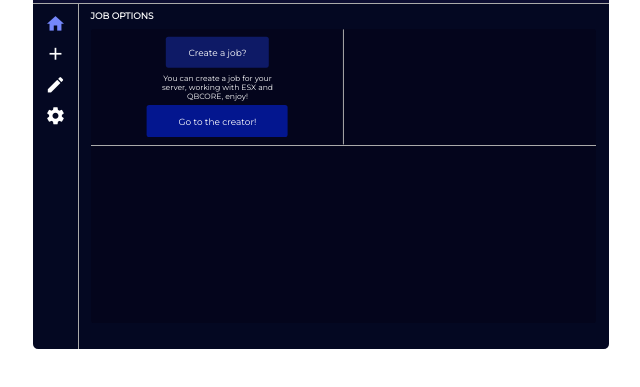
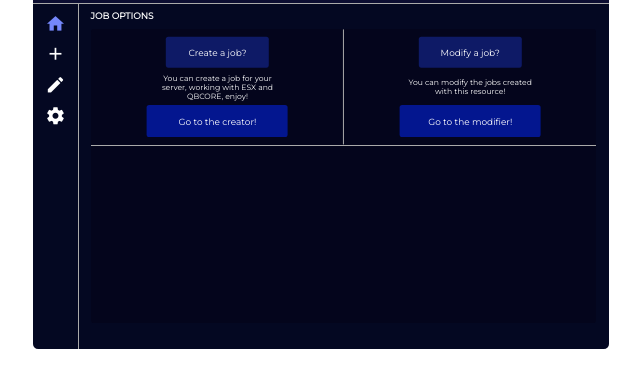
Before and after one commit to Chiqu1/guille_jobcreatorv2, a website: page Ui/Index.html in a window 1280 px wide. Shown: the part 243-630 px from the top of the page, without its empty margins (319-959 px from the left). Drawn offline with nearby package versions, Linux system fonts and the light colour scheme; no server answers.

Commit message:
feat(home) home screen

```diff
--- a/Ui/Index.html
+++ b/Ui/Index.html
@@ -42,7 +42,11 @@
                         <div class="button createjob"><span class="text buttext">Go to the creator!</span></div>
                     </div>
                     <div class="box-right">
-
+                        <div class="doyouwant lefty">
+                            <span class="text doyoutitle">Modify a job?</span>
+                        </div>
+                        <span class="text doinfo">You can modify the jobs created with this resource!</span>
+                        <div class="button createjob"><span class="text buttext">Go to the modifier!</span></div>
                     </div>
                     <div class="patch-notes-wrapper">
 
```
